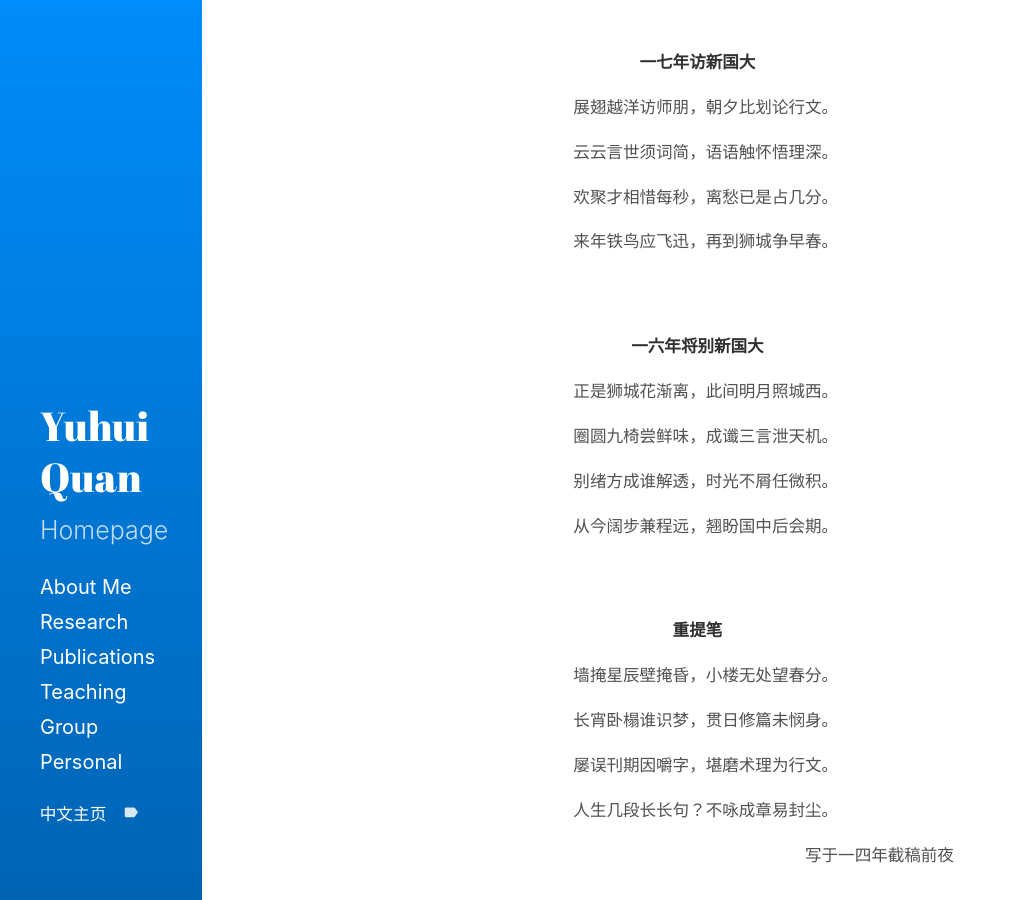
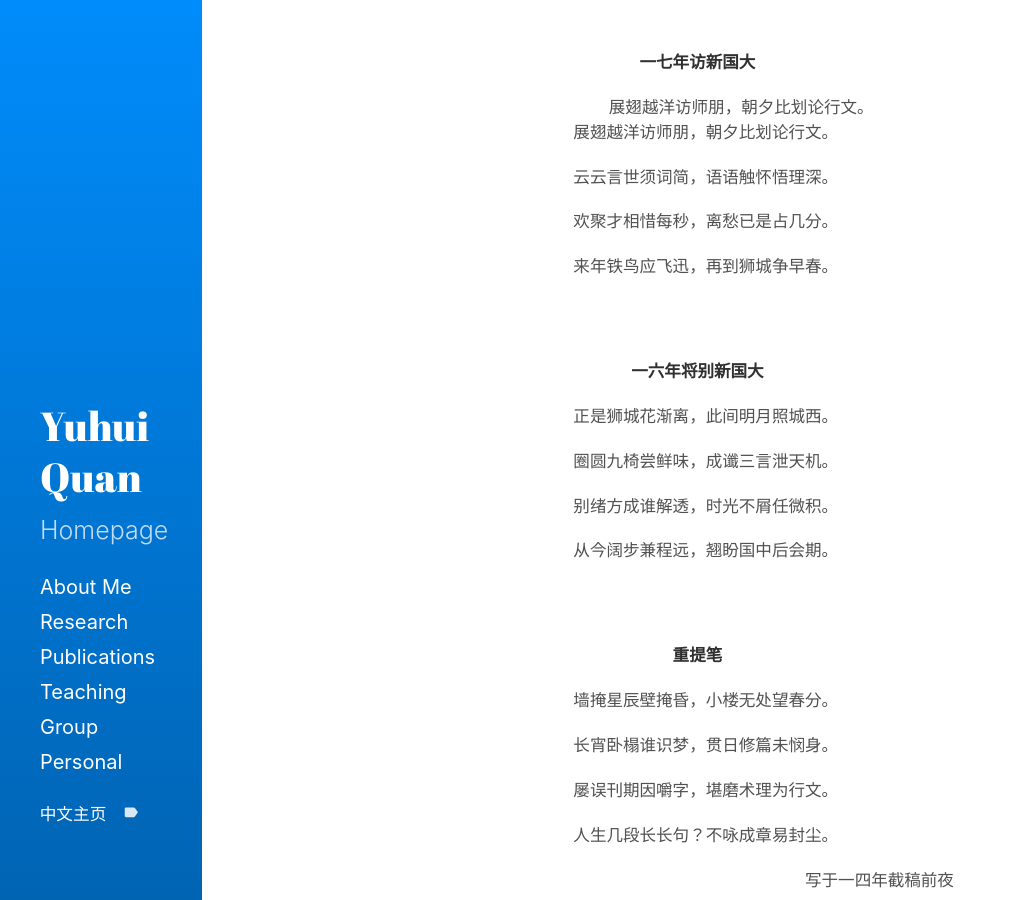
Before and after one commit to csyhquan/csyhquan.github.io, a Jekyll site: the page built from category/poem/poem.md, in a window 1280 px wide and 900 px high. Shown: the whole window, without its empty margins (0-1017 px from the left). Built offline with Jekyll 4.4.1, drawn with Linux system fonts in a browser that asks for light colours.

Commit message:
Update poem.md

```diff
--- a/category/poem/poem.md
+++ b/category/poem/poem.md
@@ -2,8 +2,10 @@
 layout: page
 title:
 ---
+<!--后续对p加属性，左右间距 -->
 <t1>
 <p>&emsp;&emsp;&emsp;&emsp;&emsp;&emsp;&emsp;&emsp;&emsp;&emsp;&emsp;&emsp;&emsp;&emsp;&emsp;&emsp;&emsp;&emsp;&emsp;&emsp;&emsp;&emsp;&emsp;&emsp;<strong>一七年访新国大</strong></p>
+<div class="text" style=" text-align:center;">展翅越洋访师朋，朝夕比划论行文。</div>
 <p>&emsp;&emsp;&emsp;&emsp;&emsp;&emsp;&emsp;&emsp;&emsp;&emsp;&emsp;&emsp;&emsp;&emsp;&emsp;&emsp;&emsp;&emsp;&emsp;&emsp;展翅越洋访师朋，朝夕比划论行文。</p>
 <p>&emsp;&emsp;&emsp;&emsp;&emsp;&emsp;&emsp;&emsp;&emsp;&emsp;&emsp;&emsp;&emsp;&emsp;&emsp;&emsp;&emsp;&emsp;&emsp;&emsp;云云言世须词简，语语触怀悟理深。</p>
 <p>&emsp;&emsp;&emsp;&emsp;&emsp;&emsp;&emsp;&emsp;&emsp;&emsp;&emsp;&emsp;&emsp;&emsp;&emsp;&emsp;&emsp;&emsp;&emsp;&emsp;欢聚才相惜每秒，离愁已是占几分。</p>
```
